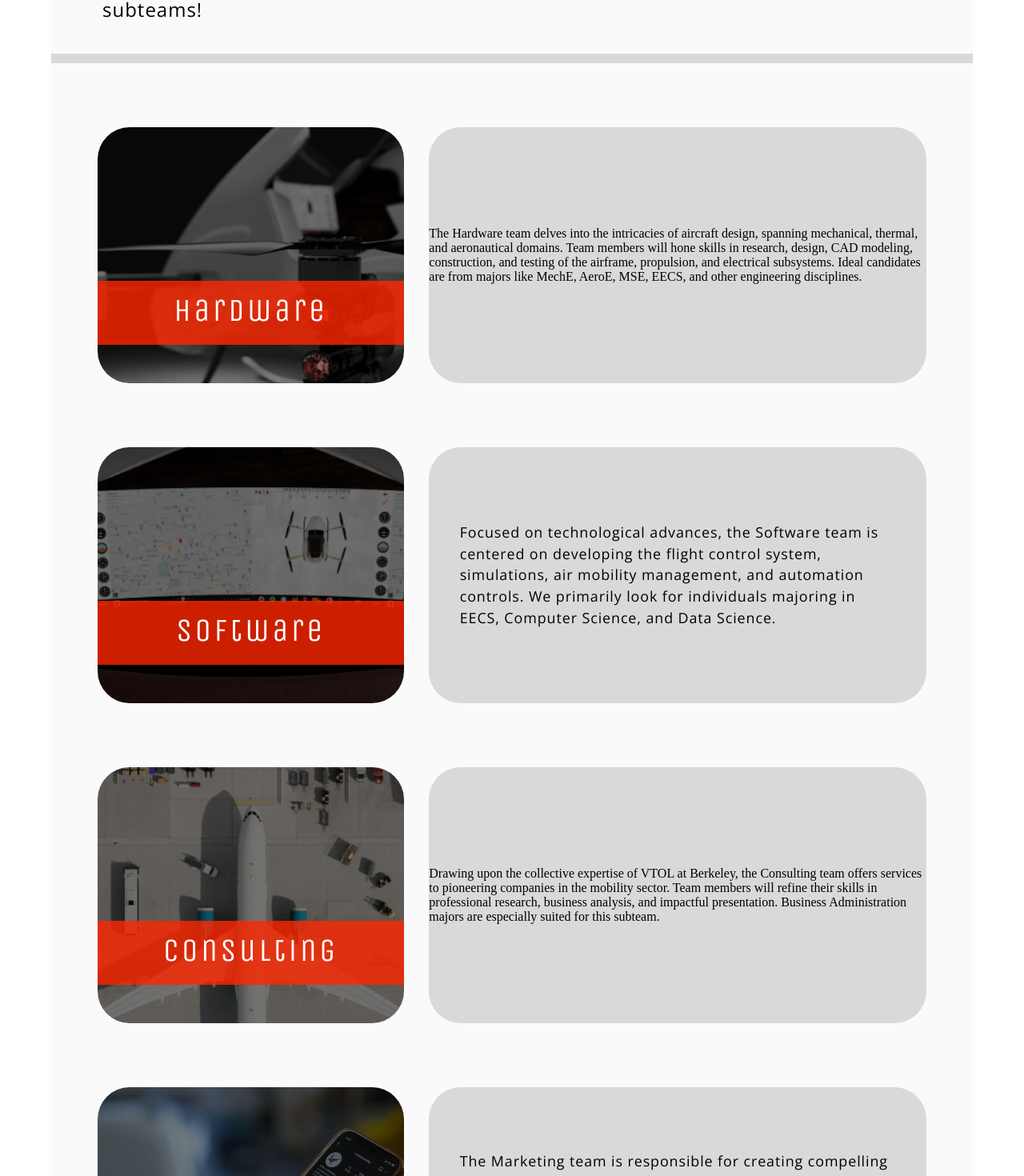
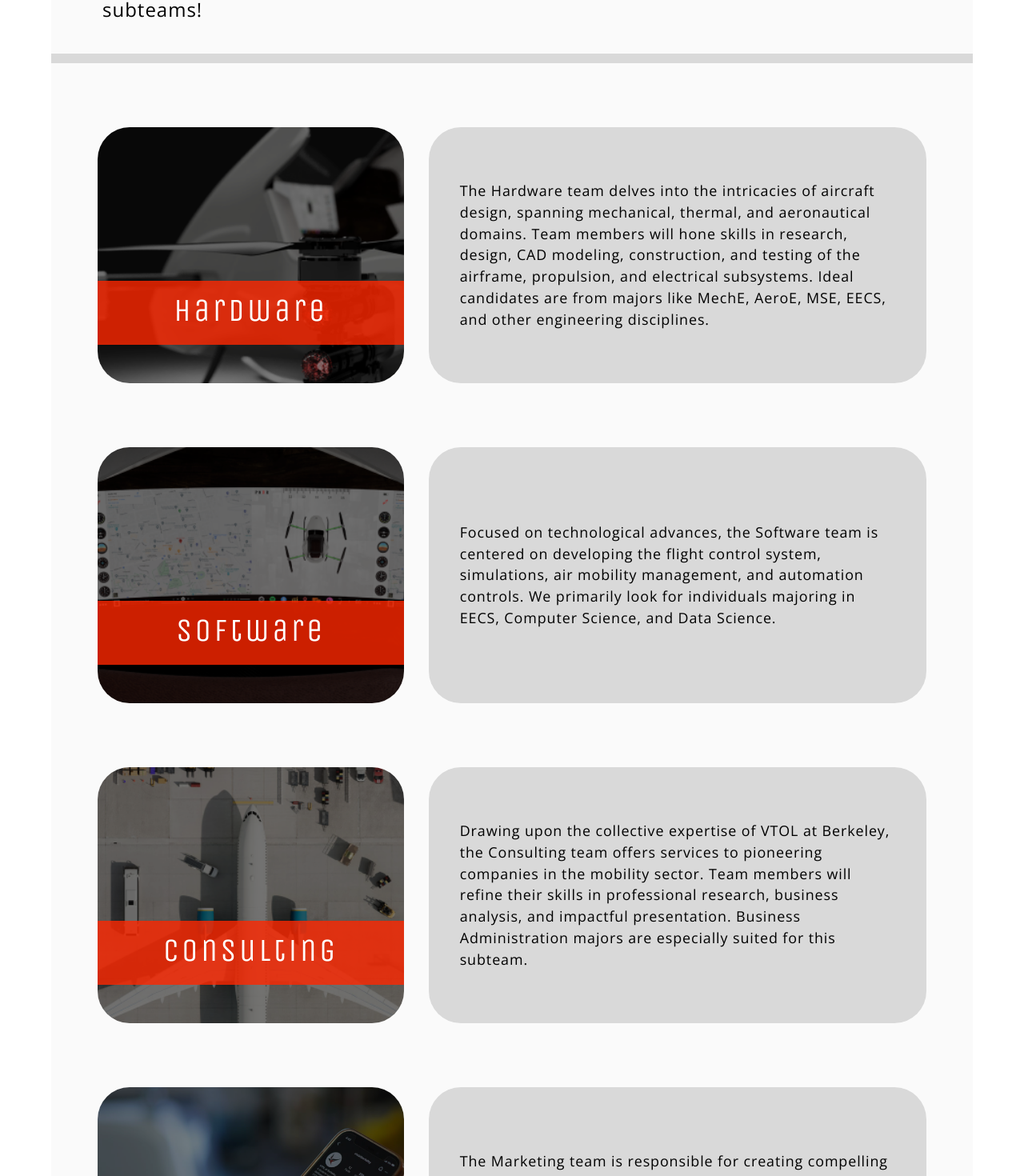
Before and after one commit to DanielChen1009/VABWebsite, a SvelteKit app: page /what-we-do in a window 1280 px wide. Shown: the part 618-2088 px from the top of the page at 80% size. Built offline with nearby package versions, Linux system fonts and the light colour scheme.

Commit message:
fixed text

```diff
--- a/src/routes/what-we-do/+page.svelte
+++ b/src/routes/what-we-do/+page.svelte
@@ -62,10 +62,12 @@
                 </div>
             </div>
             <div class="textbox">
+                <div class="textinternal">
                     The Hardware team delves into the intricacies of aircraft design, spanning mechanical,
                     thermal, and aeronautical domains. Team members will hone skills in research, design,
                     CAD modeling, construction, and testing of the airframe, propulsion, and electrical subsystems.
                     Ideal candidates are from majors like MechE, AeroE, MSE, EECS, and other engineering disciplines.
+                </div>
             </div>
         </div>
         <div class="stentry">
@@ -92,10 +94,12 @@
                 </div>
             </div>
             <div class="textbox">
+                <div class="textinternal">
                     Drawing upon the collective expertise of VTOL at Berkeley, the Consulting team
                     offers services to pioneering companies in the mobility sector. Team members will refine
                     their skills in professional research, business analysis, and impactful presentation.
                     Business Administration majors are especially suited for this subteam.
+                </div>
             </div>
         </div>
         <div class="stentry">
@@ -111,7 +115,6 @@
                     content, from flyers and posters to social media interactions. Team members
                     will create photos, videos, and graphics to amplify the club's public engagement.
                     We welcome individuals with professional experience in related fields.
-
                 </div>
             </div>
         </div>
```
Lines whose indentation alone changed are shown as unchanged.
